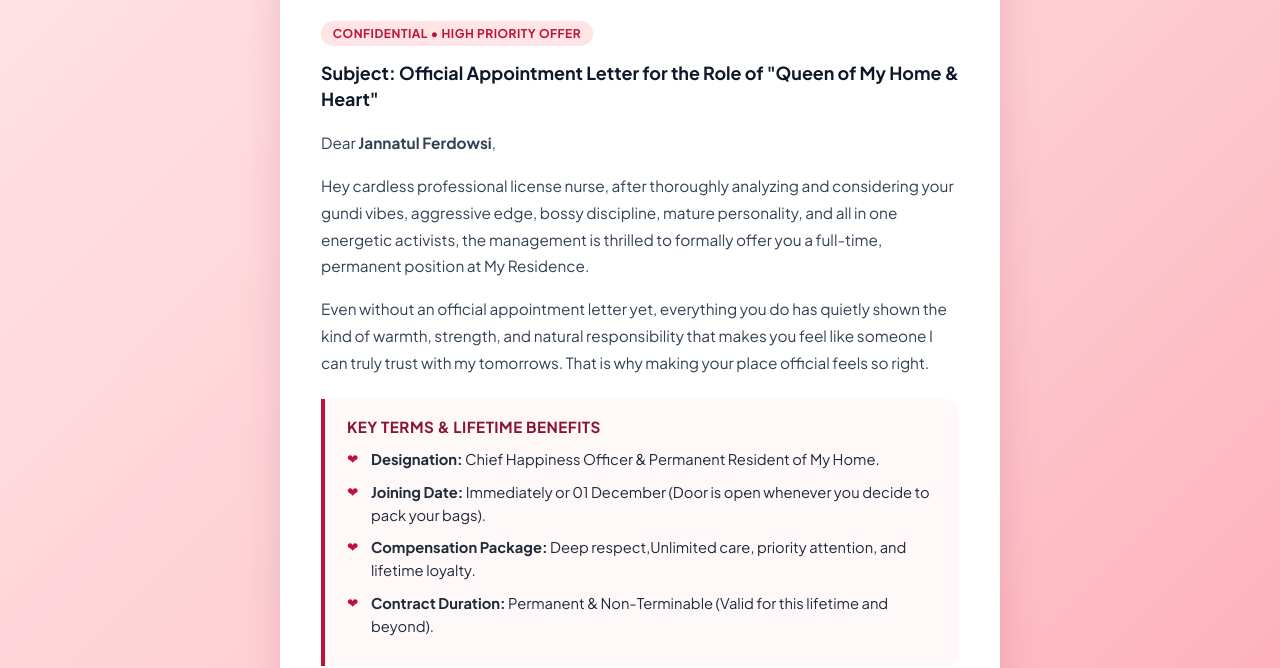
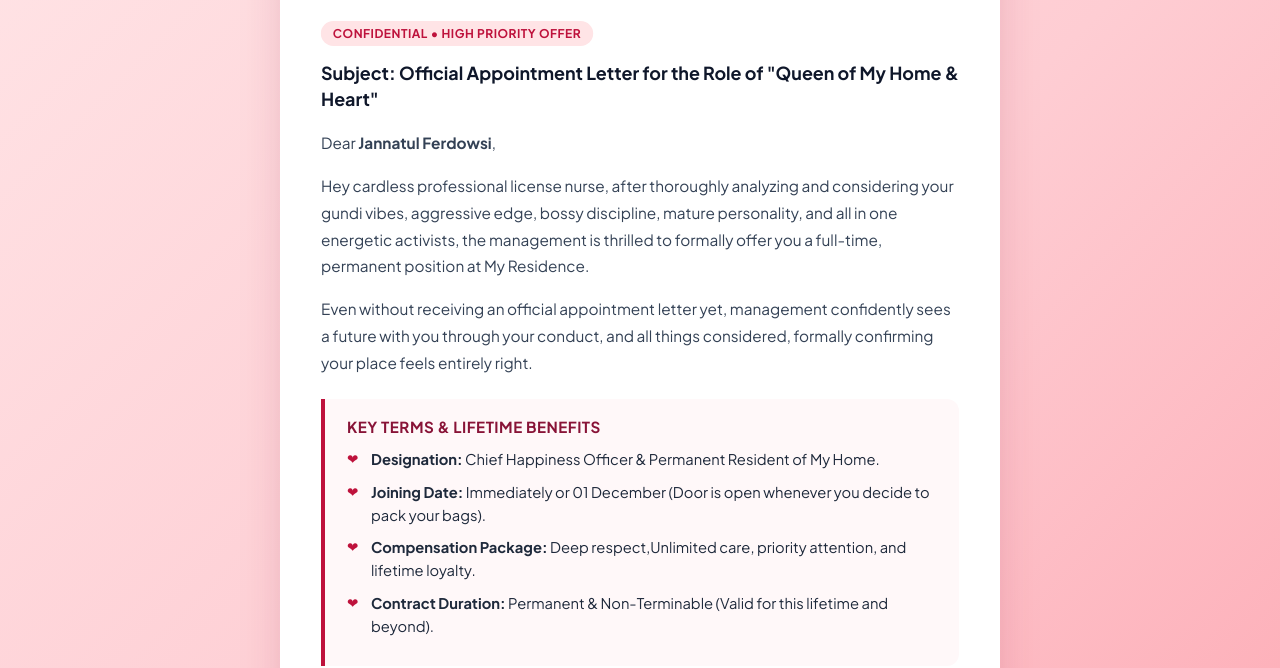
Before and after one commit to joylesspartho/Jannatul_Ferdowsi, a plain HTML site: page index.html in a window 1280 px wide. Shown: the part 138-806 px from the top of the page. Drawn offline with nearby package versions, Linux system fonts and the light colour scheme; a web font is replaced by a local one.

Commit message:
Update print statement from 'context2'

```diff
--- a/index.html
+++ b/index.html
@@ -594,7 +594,7 @@
         </p>
 
         <p class="body-text">
-            Even without an official appointment letter yet, everything you do has quietly shown the kind of warmth, strength, and natural responsibility that makes you feel like someone I can truly trust with my tomorrows. That is why making your place official feels so right.
+            Even without receiving an official appointment letter yet, management confidently sees a future with you through your conduct, and all things considered, formally confirming your place feels entirely right.
         </p>
 
         <div class="terms-box">
```
